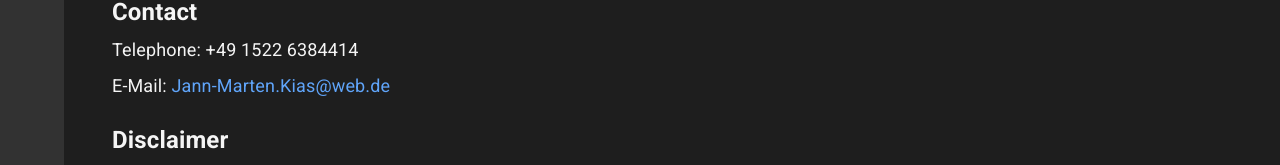
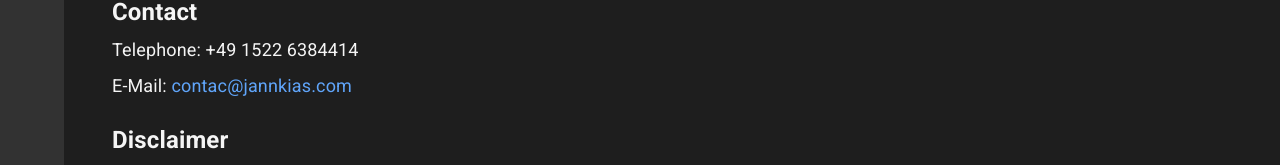
Before and after one commit to Jamaki5/Next-Website, a Next.js app: page /imprint in a window 1280 px wide. Shown: the part 376-541 px from the top of the page. Built offline with nearby package versions, Linux system fonts and the light colour scheme.

Commit message:
fix(contact): add error feedback & change email

```diff
--- a/components/Contact/contact.js
+++ b/components/Contact/contact.js
@@ -143,6 +143,7 @@ function contact() {
           <div className="flex flex-col sm:flex-row w-full self-center gap-4">
             <div className="w-full">
               <CssTextField
+                error={error.errorName}
                 label="Name"
                 placeholder="Your Name or Company"
                 variant="outlined"
@@ -156,6 +157,7 @@ function contact() {
             </div>
             <div className="w-full">
               <CssTextField
+                error={error.errorAddress}
                 label="E-Mail"
                 placeholder="Your E-Mailaddress"
                 variant="outlined"
@@ -171,6 +173,7 @@ function contact() {
           </div>
           <div>
             <CssTextField
+              error={error.errorMessage}
               label="Message"
               placeholder="Your Message"
               variant="outlined"
@@ -250,7 +253,9 @@ function contact() {
         </div>
       </div>
       <div className="flex flex-col lg:max-w-6xl place-self-center w-full">
-        <div className="ml-2 mt-16 text-2xl font-semibold">Or contact me via: </div>
+        <div className="ml-2 mt-16 text-2xl font-semibold">
+          Or contact me via:{" "}
+        </div>
         <ContactMe />
       </div>
     </div>
--- a/pages/imprint.js
+++ b/pages/imprint.js
@@ -20,9 +20,9 @@ function imprint() {
               <a
                 className={style.link}
                 target="_blank"
-                href="mailto:Jann-Marten.Kias@web.de"
+                href="mailto:contac@jannkias.com"
               >
-                Jann-Marten.Kias@web.de
+                contac@jannkias.com
               </a>
             </p>
             <h2 className="text-2xl font-semibold mt-4">Disclaimer</h2>
```
